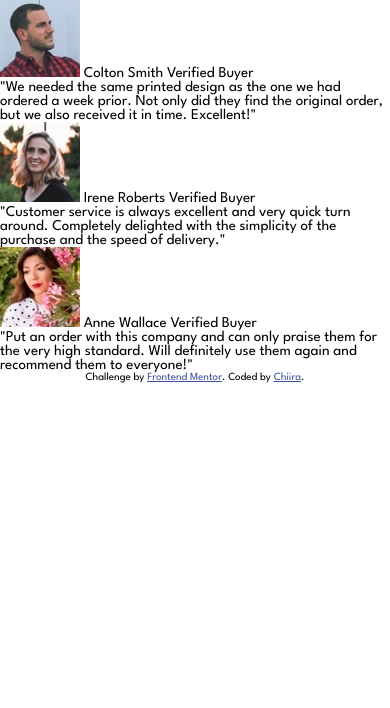
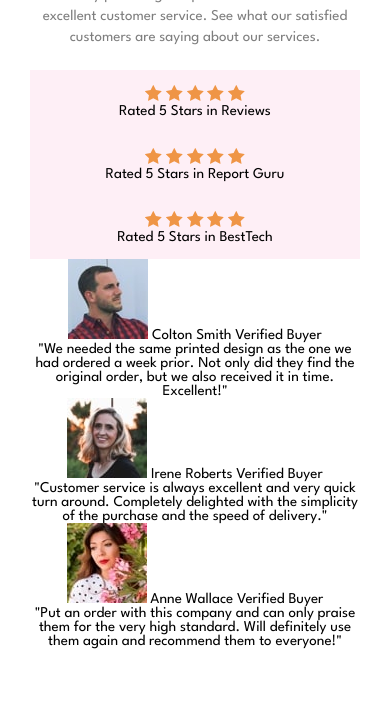
Before and after one commit to Kamania/social-proof-section-master, a plain HTML site: page index.html in a window 390 px wide. Shown: the part 158-866 px from the top of the page. Before the commit the page ends 844 px from the top, so only its background shows below. Drawn offline with Linux system fonts and the light colour scheme.

Commit message:
Mobile css design in progress

```diff
--- a/index.html
+++ b/index.html
@@ -18,7 +18,6 @@
     <link href="style.css" rel="stylesheet">
     <title>Frontend Mentor | Social proof section</title>
 
-    <!-- Feel free to remove these styles or customise in your own stylesheet 👍 -->
     <style>
         .attribution {
             font-size: 11px;
@@ -31,6 +30,7 @@
     </style>
 </head>
 <body>
+<main class="container">
     <header>
         <h1 class="product title">10,000+ of our users love our products.</h1>
 
@@ -39,17 +39,35 @@
             See what our satisfied customers are saying about our services.
         </p>
     </header>
-<section>
+    <section class="rate-section">
         <div class="rate-card">
-        <img src="images/icon-star.svg" alt="rate star icon">
+            <div class="star-rate">
+                <img alt="rate star icon" src="images/icon-star.svg">
+                <img alt="rate star icon" src="images/icon-star.svg">
+                <img alt="rate star icon" src="images/icon-star.svg">
+                <img alt="rate star icon" src="images/icon-star.svg">
+                <img alt="rate star icon" src="images/icon-star.svg">
+            </div>
             <span class="rate-card-description">Rated 5 Stars in Reviews</span>
         </div>
         <div class="rate-card">
-        <img src="images/icon-star.svg" alt="rate star icon">
+            <div class="star-rate">
+                <img alt="rate star icon" src="images/icon-star.svg">
+                <img alt="rate star icon" src="images/icon-star.svg">
+                <img alt="rate star icon" src="images/icon-star.svg">
+                <img alt="rate star icon" src="images/icon-star.svg">
+                <img alt="rate star icon" src="images/icon-star.svg">
+            </div>
             <span class="rate-card-description">Rated 5 Stars in Report Guru</span>
         </div>
         <div class="rate-card">
-        <img src="images/icon-star.svg" alt="rate star icon">
+            <div class="star-rate">
+                <img alt="rate star icon" src="images/icon-star.svg">
+                <img alt="rate star icon" src="images/icon-star.svg">
+                <img alt="rate star icon" src="images/icon-star.svg">
+                <img alt="rate star icon" src="images/icon-star.svg">
+                <img alt="rate star icon" src="images/icon-star.svg">
+            </div>
             <span class="rate-card-description">Rated 5 Stars in BestTech</span>
         </div>
     </section>
@@ -91,12 +109,13 @@
             </p>
         </div>
     </section>
+</main>
 
-<div class="attribution">
+<!--<div class="attribution">
     Challenge by
     <a href="https://www.frontendmentor.io?ref=challenge" target="_blank"
     >Frontend Mentor</a
     >. Coded by <a href="#">Chiira</a>.
-</div>
+</div>-->
 </body>
 </html>
--- a/style.css
+++ b/style.css
@@ -17,4 +17,43 @@ body {
     font-family: 'League Spartan', sans-serif;
     font-weight: 400;
     font-size: 15px;
+    text-align: center;
 }
+
+.container{
+    padding: 4em 2em;
+}
+
+.title{
+    color: var(--dark-magenta);
+    font-weight: 700;
+    font-size: 2.2em;
+}
+
+.product-description{
+    padding: 1.5em 0;
+    line-height: 1.4em;
+    font-weight: 400;
+    opacity: .5;
+}
+
+.rate-section{
+    display: grid;
+    grid-template-rows: repeat(3, 1fr);
+    grid-row: 1;
+}
+
+.rate-card{
+    background-color: hsla(333, 80%, 67%,.1);
+    padding: 1em;
+}
+
+@media (max-width: 375px) {
+    .container{
+        max-width: 350px;
+    }
+}
+
+@media (min-width: 376px) {
+
+}
```
Lines whose indentation alone changed are shown as unchanged.
